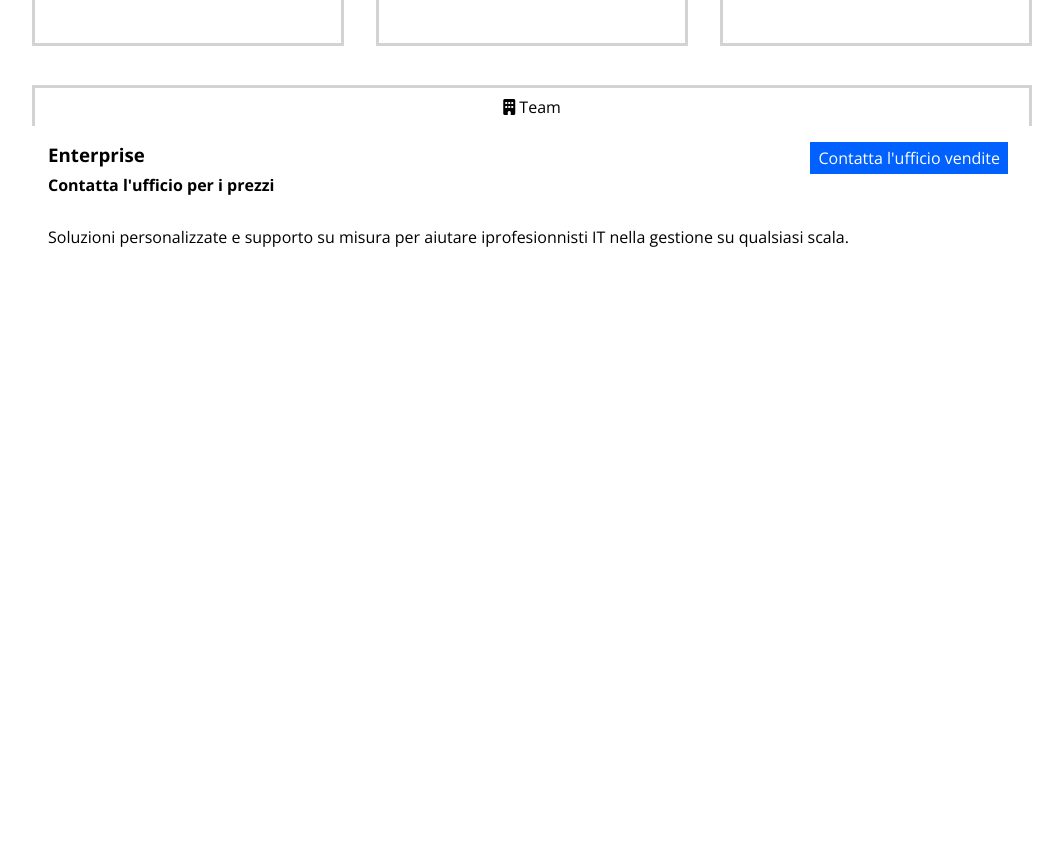
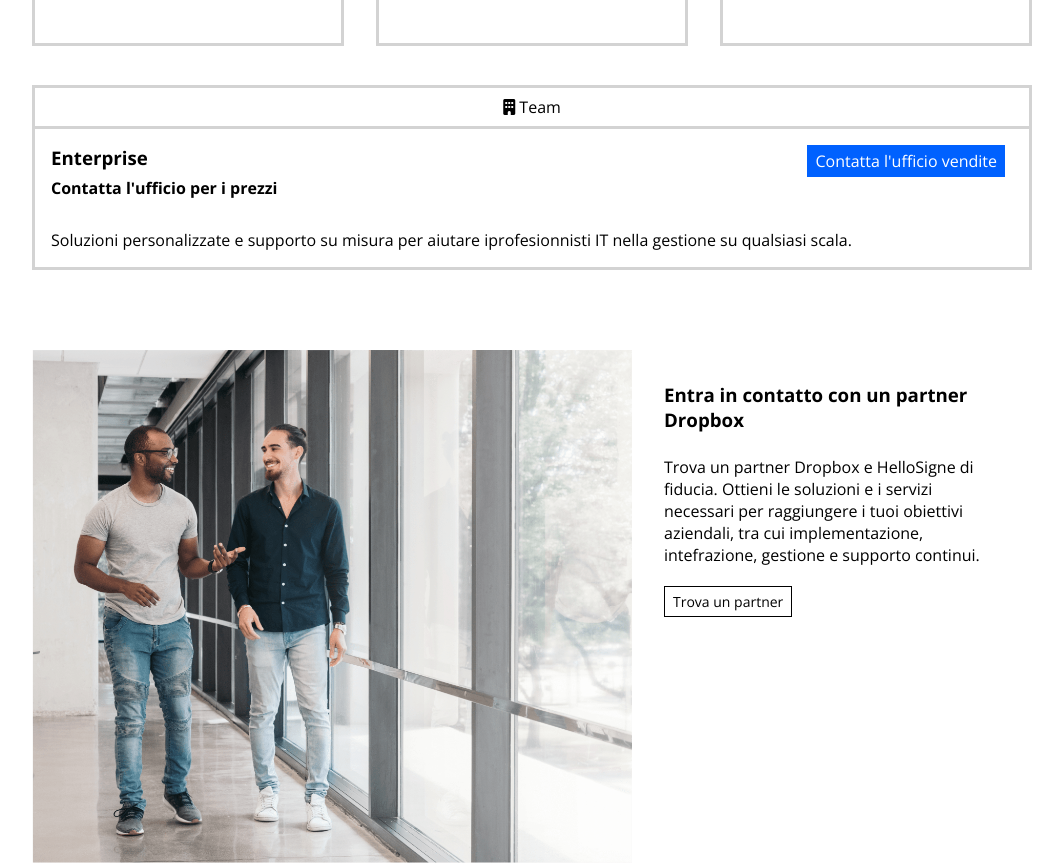
Before and after one commit to RicchiutiLucia/htmlcss-dropbox, a plain HTML site: page index.html in a window 1280 px wide. Shown: the part 1600-2468 px from the top of the page, without its empty margins (108-1171 px from the left). Before the commit the page ends 1864 px from the top, so only its background shows below. Drawn offline with nearby package versions, Linux system fonts and the light colour scheme.

Commit message:
completamento dropbox partner

```diff
--- a/css/style.css
+++ b/css/style.css
@@ -161,9 +161,38 @@ h2{
 
 }
 .horizontal-plan {
-    border: 3px lightgrey  ;
+    border: 3px solid lightgrey  ;
     padding: 16px;
 
+}
+
+.img-partner {
+    width: 100%;
+
+}
+
+.container-img {
+    width: 60%;
+}
+
+.container-text {
+    width: 40%;
+    padding: 32px;
+}
+
+.partner {
+    padding-bottom: 1.5rem;
+}
+
+.btn-partner {
+    border: 1.5px solid black ;
+    padding: 5px 8px;
+    background-color: white;
+    font-size: 14px;
+
+}
+.border {
+    border: none;
 }
 
 
--- a/index.html
+++ b/index.html
@@ -216,8 +216,19 @@
                     <h4>Contatta l'ufficio per i prezzi</h4>
                     <p class="text-line">Soluzioni personalizzate e supporto su misura per aiutare iprofesionnisti IT nella gestione su qualsiasi scala.</p>
                 </div>
+            </section>
 
+            <section class="container-plan flex">
+                <div class="container-img">
+                    <img class="img-partner" src="img/partner.png">
+                </div>
 
+                <div class="container-text">
+                    <h3 class="partner">Entra in contatto con un partner Dropbox</h3>
+                    <p class="partner">Trova un partner Dropbox e HelloSigne di fiducia. Ottieni le soluzioni e i servizi necessari per raggiungere i tuoi obiettivi aziendali, tra cui implementazione, intefrazione, gestione e supporto continui.</p>
+                    <a class="btn-partner" href="#">Trova un partner</a>
+
+                </div>
             </section>
 
 
```
